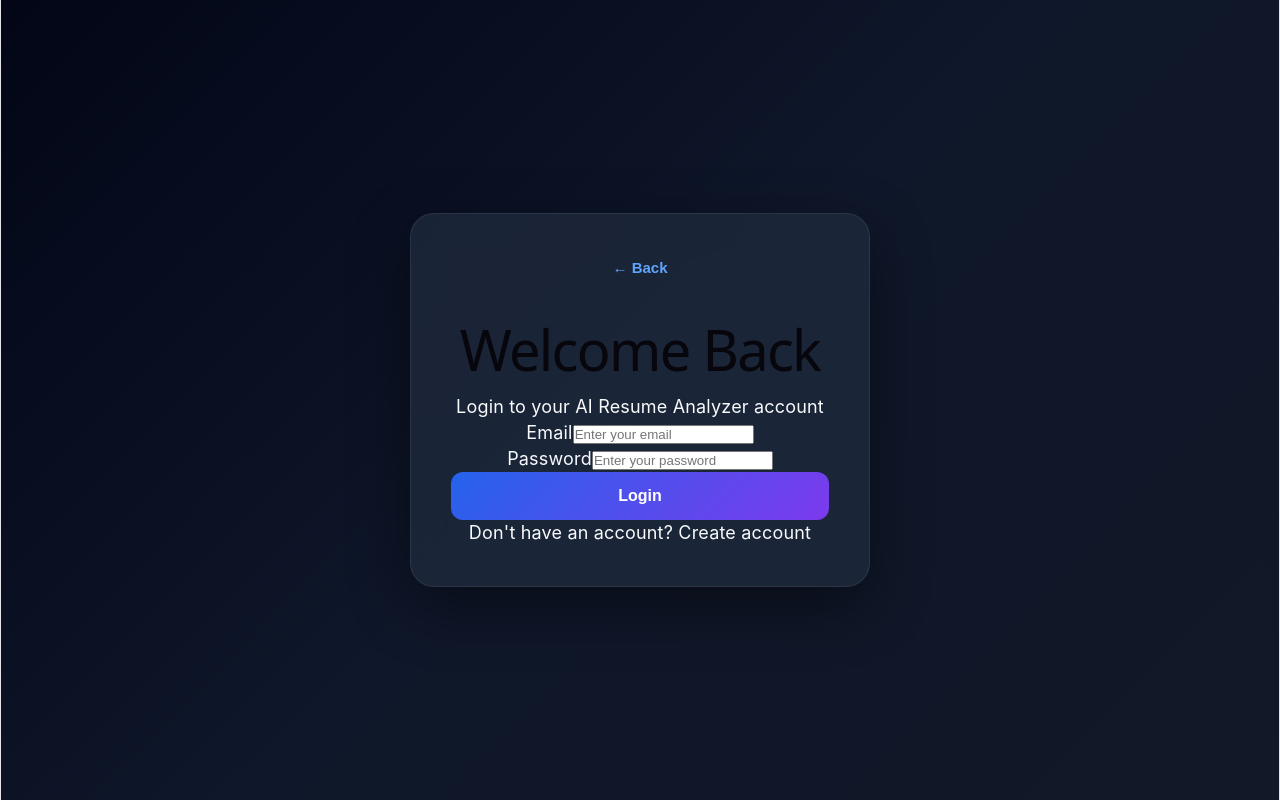
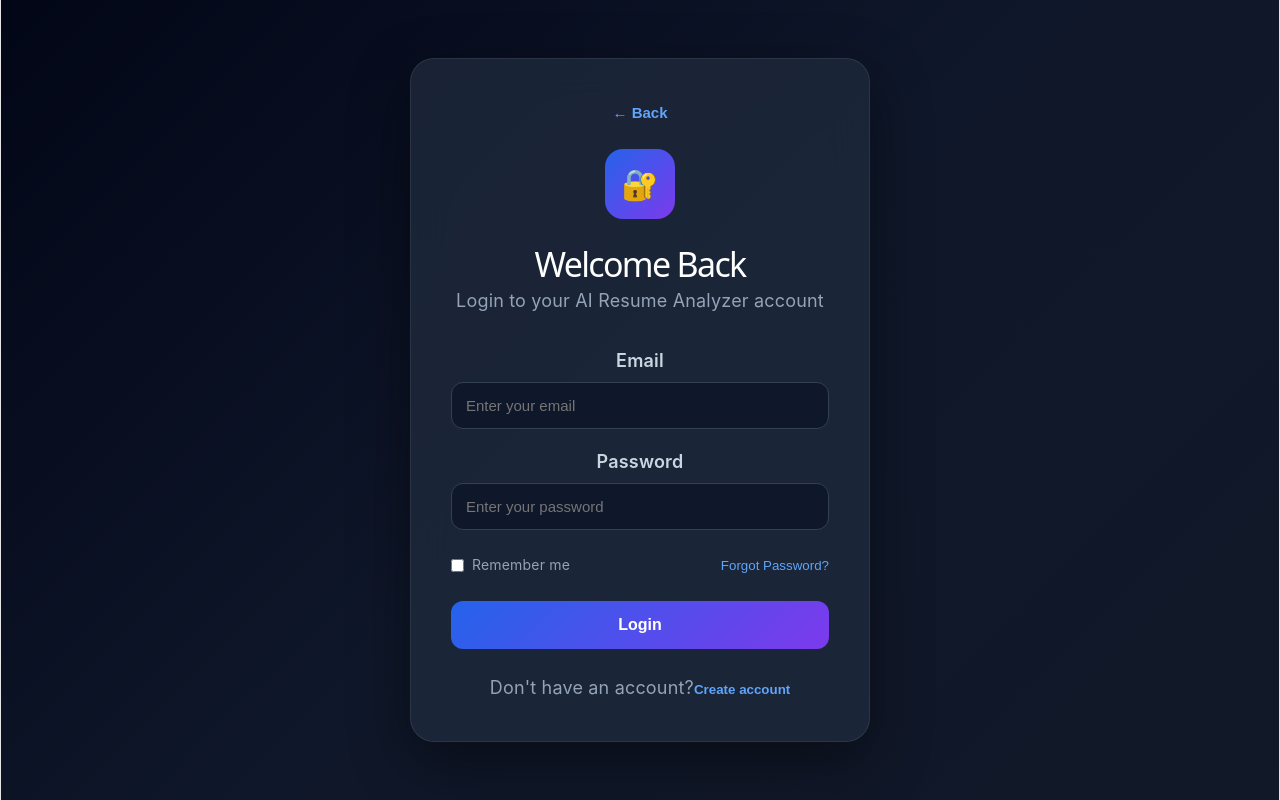
Before and after one commit to mayankkumar10248/AI-Resume-Analyzer, a React (Vite) app in the folder client/: page / in a window 1280 px wide. Both pictures are taken after a click on the button "Login". Built offline with nearby package versions, Linux system fonts and the light colour scheme.

Commit message:
Added login functionality

```diff
--- a/client/src/Login.jsx
+++ b/client/src/Login.jsx
@@ -5,7 +5,7 @@ function Login({ onBack, onLogin, onRegister }) {
   const [email, setEmail] = useState("");
   const [password, setPassword] = useState("");
 
-  const handleLogin = (e) => {
+  const handleLogin = async (e) => {
     e.preventDefault();
 
     if (!email || !password) {
@@ -13,10 +13,38 @@ function Login({ onBack, onLogin, onRegister }) {
       return;
     }
 
-    alert("Login functionality will be connected to the backend soon.");
+    try {
+      const response = await fetch(
+        "https://ai-resume-analyzer-5csg.onrender.com/api/auth/login",
+        {
+          method: "POST",
+          headers: {
+            "Content-Type": "application/json",
+          },
+          body: JSON.stringify({
+            email,
+            password,
+          }),
+        }
+      );
 
-    if (onLogin) {
-      onLogin();
+      const data = await response.json();
+
+      if (!response.ok) {
+        alert(data.message);
+        return;
+      }
+
+      alert("Login Successful!");
+
+      localStorage.setItem("user", JSON.stringify(data.user));
+
+      if (onLogin) {
+        onLogin(data.user);
+      }
+    } catch (error) {
+      console.error(error);
+      alert("Server Error");
     }
   };
 
@@ -28,15 +56,24 @@ function Login({ onBack, onLogin, onRegister }) {
           ← Back
         </button>
 
-        <h1>Welcome Back</h1>
+        <div className="login-header">
 
-        <p className="subtitle">
-          Login to your AI Resume Analyzer account
-        </p>
+          <div className="login-icon">
+            🔐
+          </div>
+
+          <h1>Welcome Back</h1>
+
+          <p>
+            Login to your AI Resume Analyzer account
+          </p>
+
+        </div>
 
         <form onSubmit={handleLogin}>
 
-          <div className="input-group">
+          <div className="form-group">
+
             <label>Email</label>
 
             <input
@@ -45,9 +82,11 @@ function Login({ onBack, onLogin, onRegister }) {
               value={email}
               onChange={(e) => setEmail(e.target.value)}
             />
+
           </div>
 
-          <div className="input-group">
+          <div className="form-group">
+
             <label>Password</label>
 
             <input
@@ -56,19 +95,45 @@ function Login({ onBack, onLogin, onRegister }) {
               value={password}
               onChange={(e) => setPassword(e.target.value)}
             />
+
           </div>
 
-          <button type="submit" className="login-submit">
+          <div className="login-options">
+
+            <label className="remember-me">
+
+              <input type="checkbox" />
+
+              Remember me
+
+            </label>
+
+            <button
+              type="button"
+              className="forgot-button"
+            >
+              Forgot Password?
+            </button>
+
+          </div>
+
+          <button
+            type="submit"
+            className="login-submit"
+          >
             Login
           </button>
 
         </form>
 
-        <div className="register-link">
-          Don't have an account?{" "}
-          <span onClick={onRegister}>
+        <div className="signup-text">
+
+          Don't have an account?
+
+          <button onClick={onRegister}>
             Create account
-          </span>
+          </button>
+
         </div>
 
       </div>
```
Also changed, not shown: 2 other files (tests, documents, lock files or other folders).
